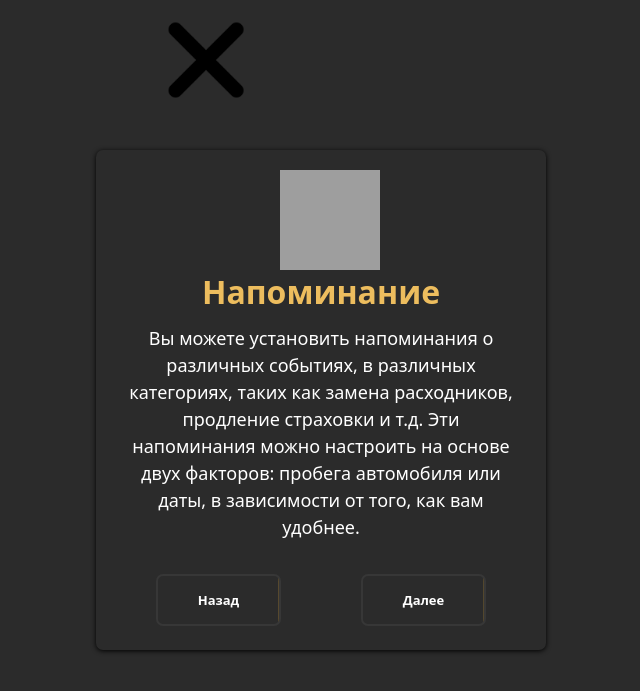
After one commit to Nekitmm5cs/My_car, a Django app: page /reminder in a window 1280 px wide. The commit adds this page. Shown: the top 691 px of the page, without its empty margins (319-959 px from the left). Run offline with Django 5.2, Linux system fonts and the light colour scheme; grey boxes are pictures that could not be loaded.

Commit message:
instruction2.0

```diff
--- a/my_garage/main/static/main/css/instruction.css
+++ b/my_garage/main/static/main/css/instruction.css
@@ -57,7 +57,7 @@ h1:hover {
 
 p {
     padding: 3%;
-    text-align: left;
+    text-align: center;
     font-size: 18px;
     line-height: 1.5;
 }
@@ -132,3 +132,14 @@ a {
 .button-container button:hover::after {
     transform: translateX(0%);
 }
+
+.close-btn {
+    position: absolute;
+    top: 10px;
+    cursor: pointer;
+}
+
+.close {
+    width: 1px;
+    height: 15px;
+}
--- a/my_garage/main/templates/main/instruction/instruction.html
+++ b/my_garage/main/templates/main/instruction/instruction.html
@@ -7,17 +7,22 @@
     <title>Document</title>
     <link rel="stylesheet" href="{% static 'main/css/instruction.css' %}">
     <link rel="stylesheet" href="https://fonts.googleapis.com/css2?family=Roboto">
+    <link rel="stylesheet" href="https://cdn.jsdelivr.net/npm/swiper@11/swiper-bundle.min.css"/>
+<script src="https://cdn.jsdelivr.net/npm/swiper@11/swiper-bundle.min.js"></script>
 </head>
 <body>
     <div class="window-container">
         <div class="window-box">
+            <div class="close-btn" onclick="history.go(-1);">
+                <img src="{% static 'icons/close.png' %}" alt="сlose">
+            </div>
             <img src="https://cdn-icons-png.flaticon.com/512/5146/5146900.png" alt="">
             {% block title %}
             <h1>Регистрация</h1>
             {% endblock %}
 
             {% block p %}
-            <p>Если <span>вы</span> <span>зарегистрируетесь</span> <span>в</span> <span>нашей</span> <span>системе,</span> <span>вы</span> <span>сможете</span> <span>получить</span> <span>доступ</span> <span>к</span> <span>вашим</span> <span>автомобилям</span> <span>с</span> <span>любого</span> <span>устройства</span> <span>через</span> <span>наш</span> <span>веб-сайт</span> <span>.</span> <span>Все</span> <span>ваши</span> <span>данные</span> <span>будут</span> <span>храниться</span> <span>централизованно</span> <span>и</span> <span>бесплатно</span> <span>в</span> <span>течение</span> <span>неограниченного</span> <span>времени.</span> <span>Регистрация</span> <span>доступна</span> <span>как</span> <span>через</span> <span>приложение,</span> <span>так</span> <span>и</span> <span>на</span> <span>веб-сайте.</span>
+            <p>Если <span>вы</span> <span>зарегистрируетесь</span> <span>в</span> <span>нашей</span> <span>системе,</span> <span>вы</span> <span>сможете</span> <span>получить</span> <span>доступ</span> <span>к</span> <span>вашим</span> <span>автомобилям</span> <span>с</span> <span>любого</span> <span>устройства</span> <span>через</span> <span>наш</span> <span>веб-сайт</span> <span>.</span> <span>Все</span> <span>ваши</span> <span>данные</span> <span>будут</span> <span>храниться</span> <span>централизованно</span> <span>и</span> <span>бесплатно</span> <span>в</span> <span>течение</span> <span>неограниченного</span> <span>времени.</span>
             {% endblock %}
                 <div class="button-container">
                     {% block back %}<button class="back"><a href="">Назад</a></button>{% endblock %}
@@ -26,6 +31,5 @@
         </div>
     </div>
 
-    <script src="scripts.js"></script>
     </body>
 </html>
--- /dev/null
+++ b/my_garage/main/templates/main/instruction/reminder.html
@@ -0,0 +1,12 @@
+{% extends "main/instruction/instruction.html" %}
+
+{% block title %}
+<h1>Напоминание</h1>
+{% endblock %}
+
+{% block p %}
+<p><span>Вы</span> <span>можете</span> <span>установить</span> <span>напоминания</span> <span>о</span> <span>различных</span> <span>событиях,</span> <span>в</span> <span>различных</span> <span>категориях,</span> <span>таких</span> <span>как</span> <span>замена</span> <span>расходников,</span> <span>продление</span> <span>страховки</span> <span>и</span> <span>т.д.</span> <span>Эти</span> <span>напоминания</span> <span>можно</span> <span>настроить</span> <span>на</span> <span>основе</span> <span>двух</span> <span>факторов:</span> <span>пробега</span> <span>автомобиля</span> <span>или</span> <span>даты,</span> <span>в</span> <span>зависимости</span> <span>от</span> <span>того,</span> <span>как</span> <span>вам</span> <span>удобнее.</span></p>
+{% endblock %}
+
+{% block back %}<button class="back"><a href="">Назад</a></button>{% endblock %}
+{% block next %}<button class="next"><a href="">Далее</a></button>{% endblock %}
--- a/my_garage/main/urls.py
+++ b/my_garage/main/urls.py
@@ -5,4 +5,6 @@ urlpatterns = [
     path('', views.menu_view, name='menu'),
     path('instruction', views.instruction_view, name='instruction'),
     path('input', views.input_view, name='input'),
+    path('reminder', views.reminder_view, name='reminder'),
+    path('map', views.map_view, name='map'),
 ]
--- a/my_garage/main/views.py
+++ b/my_garage/main/views.py
@@ -7,4 +7,10 @@ def instruction_view(request):
     return render(request, "main/instruction/instruction.html")
 
 def input_view(request):
-    return render(request, 'instruction/input.html')
+    return render(request, 'main/instruction/input.html')
+
+def reminder_view(request):
+    return render(request, 'main/instruction/reminder.html')
+
+def map_view(request):
+    return render(request, 'main/instruction/map.html')
```
Also changed, not shown: my_garage/main/static/main/js/instruction.js (deleted, +0 -17 lines), my_garage/main/templates/main/header.html (+10 -2 lines), my_garage/main/templates/main/instruction/input.html (+2 -2 lines), my_garage/main/templates/main/instruction/map.html (added, +12 -0 lines), my_garage/main/templates/main/icons/close.png (added).
